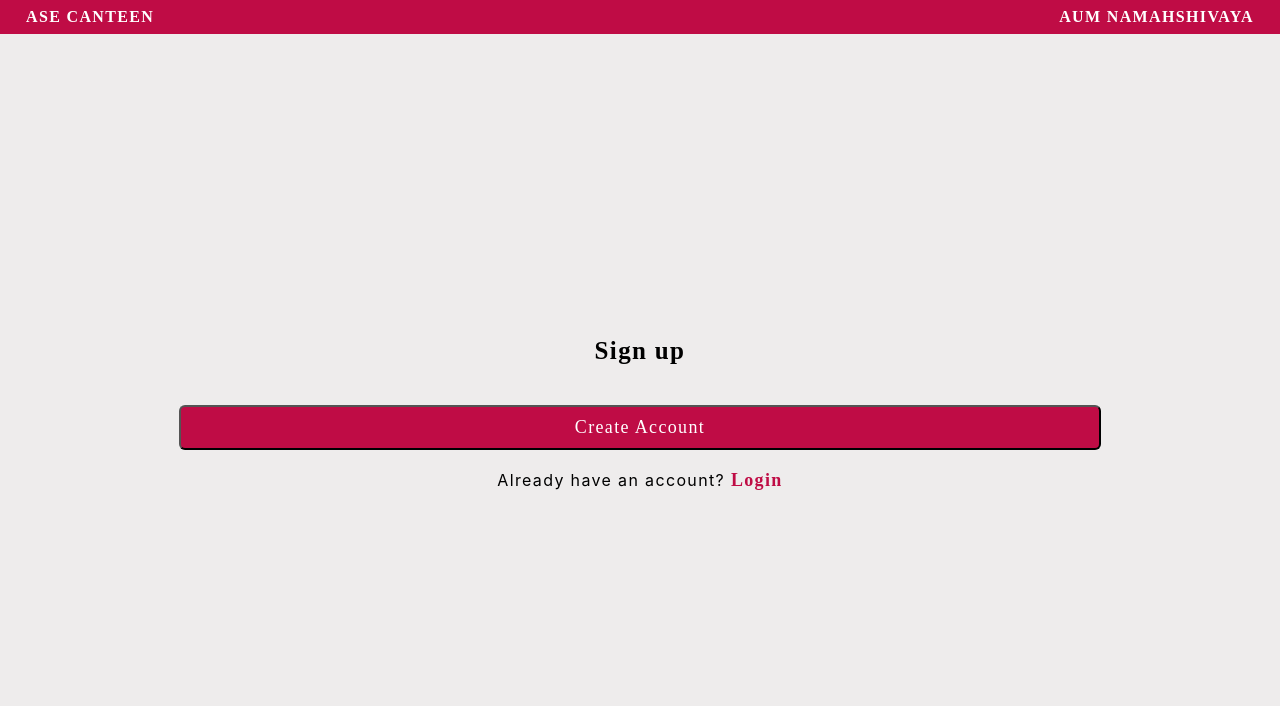
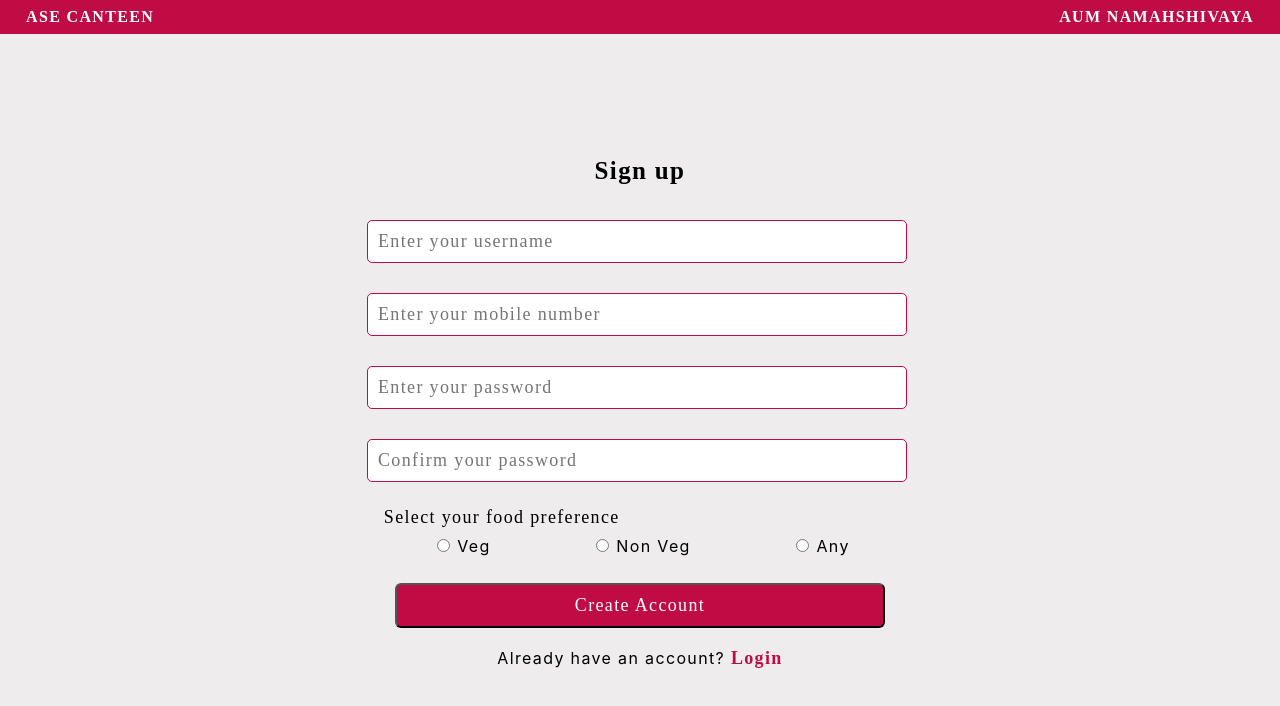
Before and after one commit to nazeer-18/kanteen, a React (Create React App) app in the folder kanteen/: page /signupacnt in a window 1280 px wide. Shown: the top 706 px of the page. Built offline with nearby package versions, Linux system fonts and the light colour scheme.

Commit message:
added signup.js acnt functionality

```diff
--- a/kanteen/src/components/ForgotPwd.js
+++ b/kanteen/src/components/ForgotPwd.js
@@ -3,7 +3,7 @@ import React from 'react'
 export default function ForgotPwd() {
     return (
         <div>
-            forgot pwd
+            forgot pwd kiii
         </div>
     )
 }
--- a/kanteen/src/components/HomePage.js
+++ b/kanteen/src/components/HomePage.js
@@ -1,7 +1,7 @@
-import React from 'react'
-import '../styles/HomePage.css'
-import loginImg from '../images/Login-amico.svg'
-import { Link } from 'react-router-dom'
+import React from 'react';
+import '../styles/HomePage.css';
+import loginImg from '../images/Login-amico.svg';
+import { Link } from 'react-router-dom';
 
 export default function HomePage() {
     return (
@@ -15,11 +15,11 @@ export default function HomePage() {
                     <form className="login-form">
                         <div className="login-form-group">
                             <label htmlFor="username"></label>
-                            <input type="text" name="username" id="username" placeholder="Enter your username" />
+                            <input type="text" name="username" id="username" placeholder="Enter your username" required/>
                         </div>
                         <div className="login-form-group">
                             <label htmlFor="password"></label>
-                            <input type="password" name="password" id="password" placeholder="Enter your password" />
+                            <input type="password" name="password" id="password" placeholder="Enter your password" required/>
                         </div>
                     </form>
                     <div className="login-memory">
--- a/kanteen/src/components/SignUpAcnt.js
+++ b/kanteen/src/components/SignUpAcnt.js
@@ -1,14 +1,46 @@
-import React from 'react'
-import '../styles/signupacnt.css'
-import { Link } from 'react-router-dom'
+import React from 'react';
+import '../styles/signupacnt.css';
+import { Link } from 'react-router-dom';
 
 export default function SignUpAcnt() {
     return (
         <div className="signupacnt">
             <div className="signupacnt-signuptxt">Sign up</div>
-            <div className="signupForm">
-
-            </div>
+            <form className="signupacnt-signup-form">
+                <div className="signupacnt-form-group">
+                    <label htmlFor="username"></label>
+                    <input type="text" name="username" id="username" placeholder="Enter your username" required />
+                </div>
+                <div className="signupacnt-form-group">
+                    <label htmlFor="mobile"></label>
+                    <input type="tel" name="mobile" id="mobile" placeholder="Enter your mobile number" required />
+                </div>
+                <div className="signupacnt-form-group">
+                    <label htmlFor="pwd"></label>
+                    <input type="password" name="pwd" id="pwd" placeholder="Enter your password" required />
+                </div>
+                <div className="signupacnt-form-group">
+                    <label htmFor="cpwd"></label>
+                    <input type="password" name="cpwd" id="cpwd" placeholder="Confirm your password" required />
+                </div>
+                <div className="signupacnt-form-group signupacnt-food-preference">
+                    <span className='signupacnt-preference-txt'>Select your food preference</span> <br />
+                    <div className="signupacnt-food-choice">
+                        <div className="signupacnt-food-item">
+                            <input type="radio" name="food" id="food" value="veg" />
+                            <label htmlFor='food'>Veg</label>
+                        </div>
+                        <div className="signupacnt-food-item">
+                            <input type="radio" name="food" id="food" value="nonveg" />
+                            <label htmlFor="food">Non Veg</label>
+                        </div>
+                        <div className="signupacnt-food-item">
+                            <input type="radio" name="food" id="food" value="any" />
+                            <label htmlFor="food">Any</label>
+                        </div>
+                    </div>
+                </div>
+            </form>
             <div className="signupacnt-createAcnt">
                 <button type="submit" className='signupacnt-createAcntBtn'>Create Account</button>
             </div>
--- a/kanteen/src/styles/HomePage.css
+++ b/kanteen/src/styles/HomePage.css
@@ -73,7 +73,7 @@ body{
   font-size: large;
 }
 
-input[type="text"], input[type="password"]{
+.login-form-group input[type="text"],.login-form-group input[type="password"]{
   width: 100%;
   padding: 10px;
   border-radius: 5px;
@@ -84,7 +84,7 @@ input[type="text"], input[type="password"]{
   margin-top: 4px;
 }
 
-input[type="text"]{
+.login-form-group input[type="text"]{
   margin-bottom: 25px;
 }
 
--- a/kanteen/src/styles/signupacnt.css
+++ b/kanteen/src/styles/signupacnt.css
@@ -10,31 +10,75 @@ body{
     background-color: #eeecec;
     justify-content: center;
     align-items: center;
+    width: 90%;
+    margin: 0px auto;
 }
 
 .signupacnt-signuptxt{
     text-align: center;
-    margin-bottom: 10px;
     font-weight: bold;
     display: block;
     font-family: 'petrona';
     font-size: 25px;
 }
 
+.signupacnt-signup-form{
+    width: 50%;
+    padding: 20px;
+    padding-bottom: 0px;
+}
+
+.signupacnt-form-group input[type="text"],.signupacnt-form-group input[type="password"], .signupacnt-form-group input[type="tel"]{
+    width: 90%;
+    font-family: 'petrona';
+    font-size: large;
+    color: black;
+    border-radius: 5px;
+    border: 1px solid #bf0c45;
+    margin: 15px;
+    padding: 10px;
+}
+
+.signupacnt-preference-txt{
+    margin-bottom: 10px;
+    padding: 3px;
+    font-family: 'petrona';
+    font-size: 18px;
+}
+
+.signupacnt-food-preference {
+    width: 90%;
+    border-radius: 5px;
+    margin: 0px auto;
+    padding: 10px;
+    margin-top: 0px;
+}
+
+.signupacnt-food-choice{
+    display: flex;
+    justify-content: space-around;
+    margin: 7px auto;
+}
+
+.signupacnt-food-item input[type="radio"]{
+    margin: 4px 7px;
+    padding: 3px;
+}
+
 .signupacnt-createAcnt{
-    width: 80%;
+    width: 50%;
     padding: 10px;
     font-family: 'petrona';
     font-weight: bold;
     text-align: center;
     color: white;
     border-radius: 5px;
-    margin-top: 10px;
+    margin-bottom: 7px;
 }
 
 .signupacnt-createAcntBtn{
-    width: 90%;
-    margin: 10px;
+    width: 85%;
+    margin: 0px auto;
     padding: 10px 20px;
     background-color: #bf0c45;
     font-family: 'petrona';
@@ -43,6 +87,15 @@ body{
     color: white;
     font-size:18px;
     border-radius: 6px;
+    box-sizing: border-box;
+}
+
+.memoryb{
+    text-align: center;
+    display: inline-block;
+    width: 45%;
+    padding: 3px;
+    margin: 0px auto;
 }
 
 .signupacnt-loginBtn{
@@ -52,3 +105,27 @@ body{
     font-size: large;
     text-decoration: none;
 }
+
+@media (max-width:600px){
+    .memoryb{
+        width: 75%;
+    }
+    .signupacnt-signup-form{
+        width: 75%;
+    }
+    .signupacnt-createAcnt{
+        width: 75%;
+    }
+}
+
+@media (max-width:400px){
+    .memoryb{
+        width: 95%;
+    }
+    .signupacnt-signup-form{
+        width: 95%;
+    }
+    .signupacnt-createAcnt{
+        width: 90%;
+    }
+}
```
